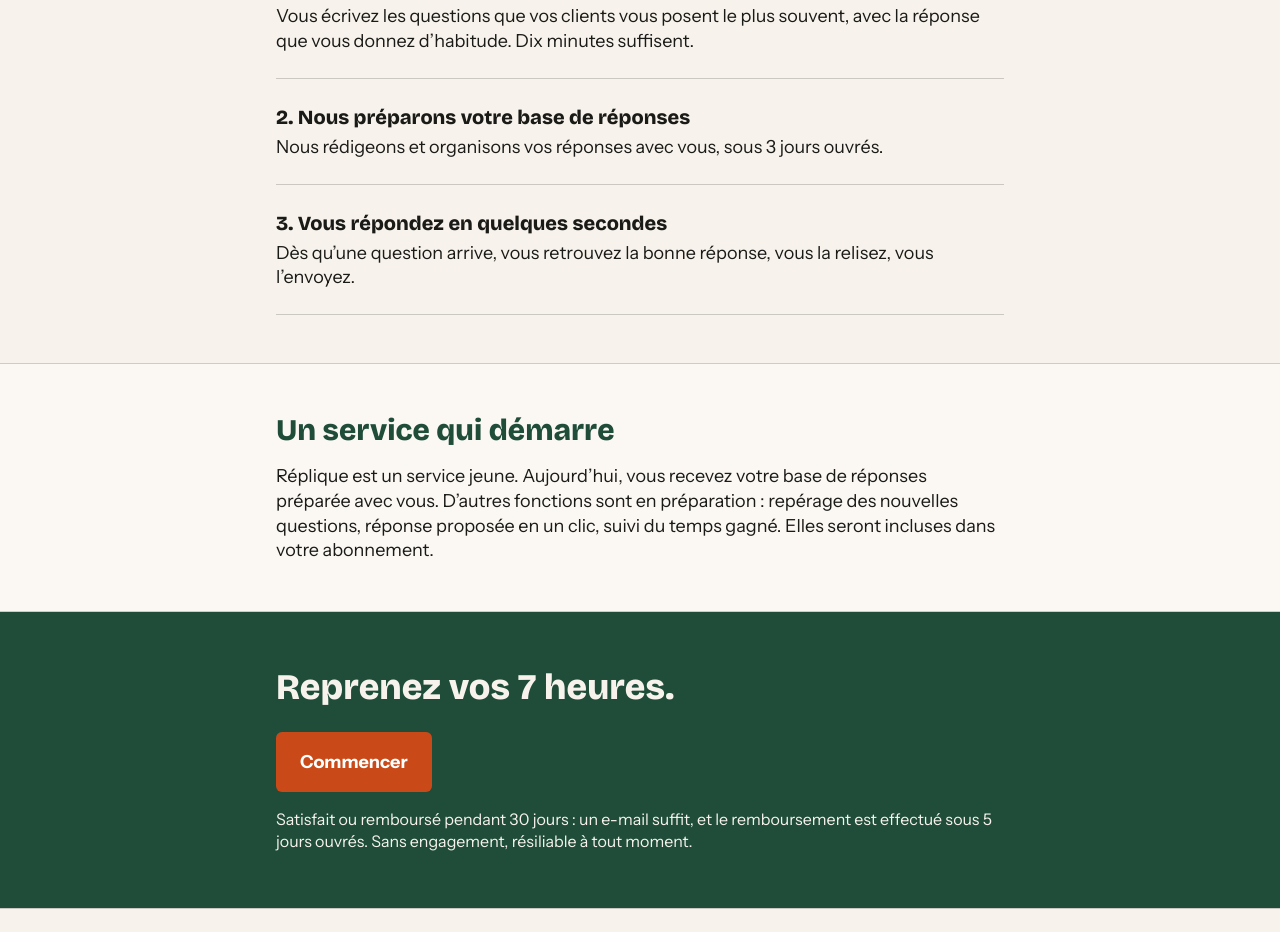
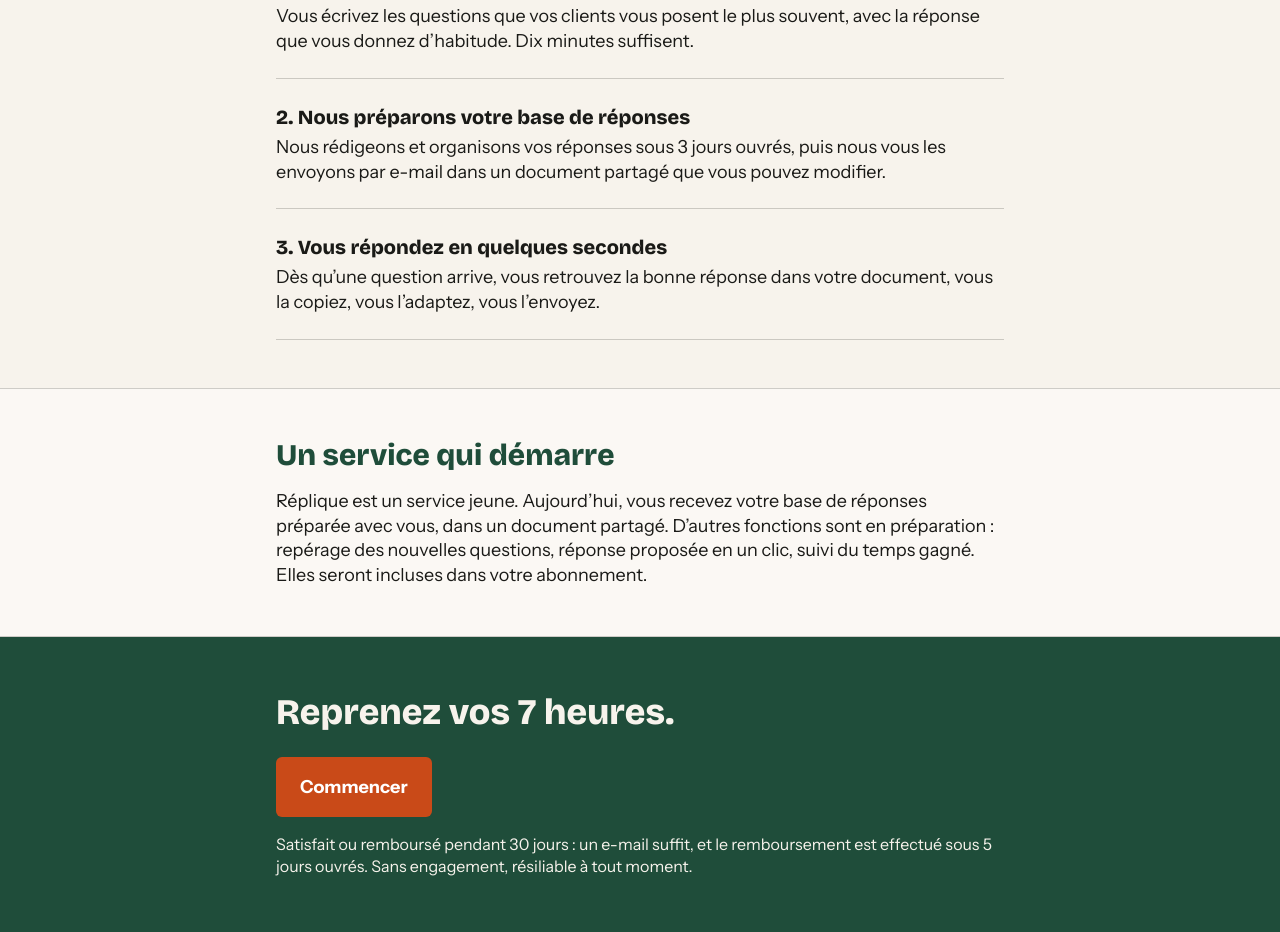
Before and after one commit to kynnx/replique, a Next.js app: page / in a window 1280 px wide. Shown: the part 1400-2332 px from the top of the page. Built offline with nearby package versions, Linux system fonts and the light colour scheme.

Commit message:
Textes : base de réponses remise dans un document partagé

```diff
--- a/app/compte/page.tsx
+++ b/app/compte/page.tsx
@@ -88,14 +88,16 @@ async function Contenu({
             Écrivez les questions que vos clients vous posent le plus souvent,
             une par ligne. Si vous l’avez, ajoutez la réponse que vous donnez
             d’habitude. Nous préparons votre base de réponses sous 3 jours
-            ouvrés.
+            ouvrés et nous vous l’envoyons par e-mail, dans un document
+            partagé que vous pourrez modifier.
           </p>
 
           {envoi === "ok" && (
             <p className="mt-6 rounded-md border border-sapin px-4 py-3 text-sapin">
-              Merci, vos questions sont bien reçues. Votre base de réponses sera
-              prête sous 3 jours ouvrés. Vous pouvez en ajouter d’autres à tout
-              moment.
+              Merci, vos questions sont bien reçues. Vous recevrez votre base de
+              réponses par e-mail sous 3 jours ouvrés, dans un document partagé
+              que vous pourrez modifier. Vous pouvez ajouter d’autres questions
+              à tout moment.
             </p>
           )}
           {envoi === "erreur" && (
--- a/app/page.tsx
+++ b/app/page.tsx
@@ -100,8 +100,9 @@ export default function Home() {
                 2. Nous préparons votre base de réponses
               </p>
               <p className="mt-1 text-lg leading-snug">
-                Nous rédigeons et organisons vos réponses avec vous, sous 3 jours
-                ouvrés.
+                Nous rédigeons et organisons vos réponses sous 3 jours ouvrés,
+                puis nous vous les envoyons par e-mail dans un document partagé
+                que vous pouvez modifier.
               </p>
             </li>
             <li className="py-6">
@@ -109,8 +110,8 @@ export default function Home() {
                 3. Vous répondez en quelques secondes
               </p>
               <p className="mt-1 text-lg leading-snug">
-                Dès qu’une question arrive, vous retrouvez la bonne réponse, vous
-                la relisez, vous l’envoyez.
+                Dès qu’une question arrive, vous retrouvez la bonne réponse dans
+                votre document, vous la copiez, vous l’adaptez, vous l’envoyez.
               </p>
             </li>
           </ol>
@@ -123,10 +124,10 @@ export default function Home() {
             </h2>
             <p className="mt-4 text-lg leading-snug">
               Réplique est un service jeune. Aujourd’hui, vous recevez votre base
-              de réponses préparée avec vous. D’autres fonctions sont en
-              préparation : repérage des nouvelles questions, réponse proposée
-              en un clic, suivi du temps gagné. Elles seront incluses dans votre
-              abonnement.
+              de réponses préparée avec vous, dans un document partagé. D’autres
+              fonctions sont en préparation : repérage des nouvelles questions,
+              réponse proposée en un clic, suivi du temps gagné. Elles seront
+              incluses dans votre abonnement.
             </p>
           </div>
         </section>
```
